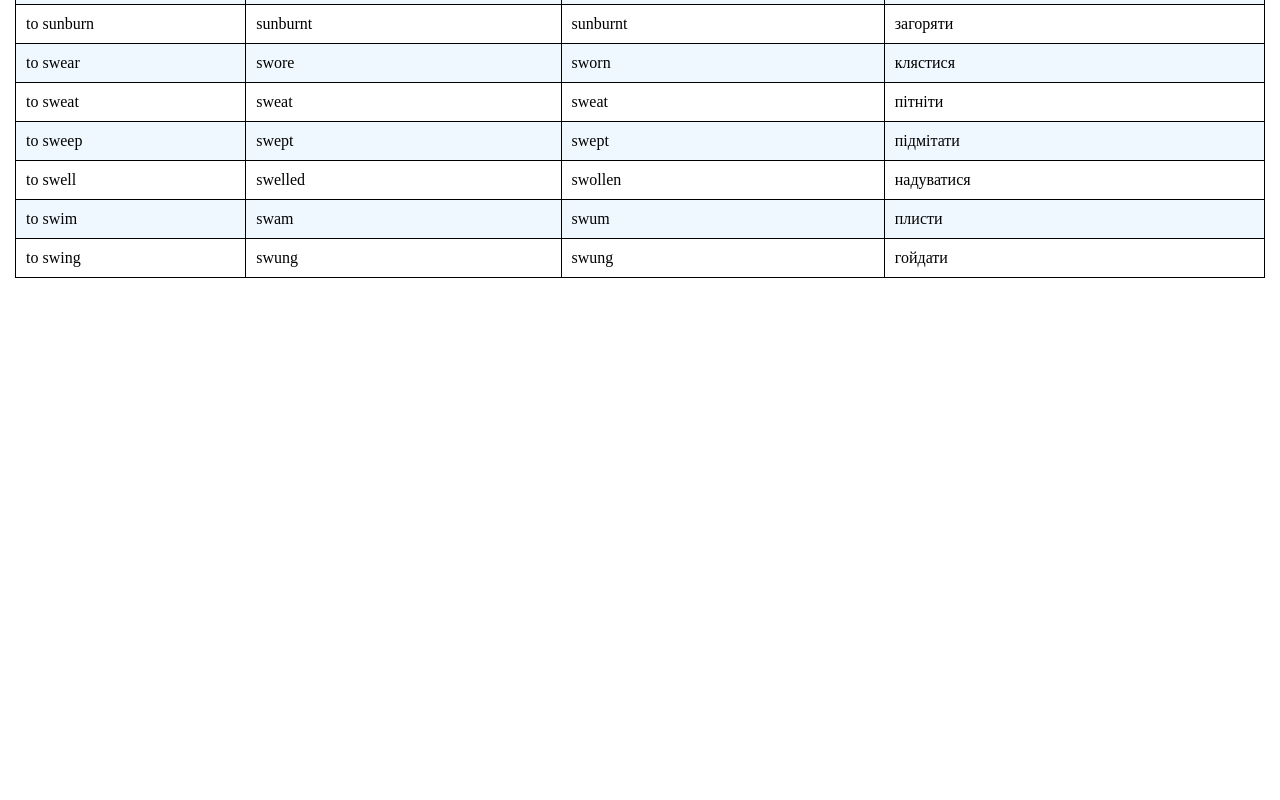
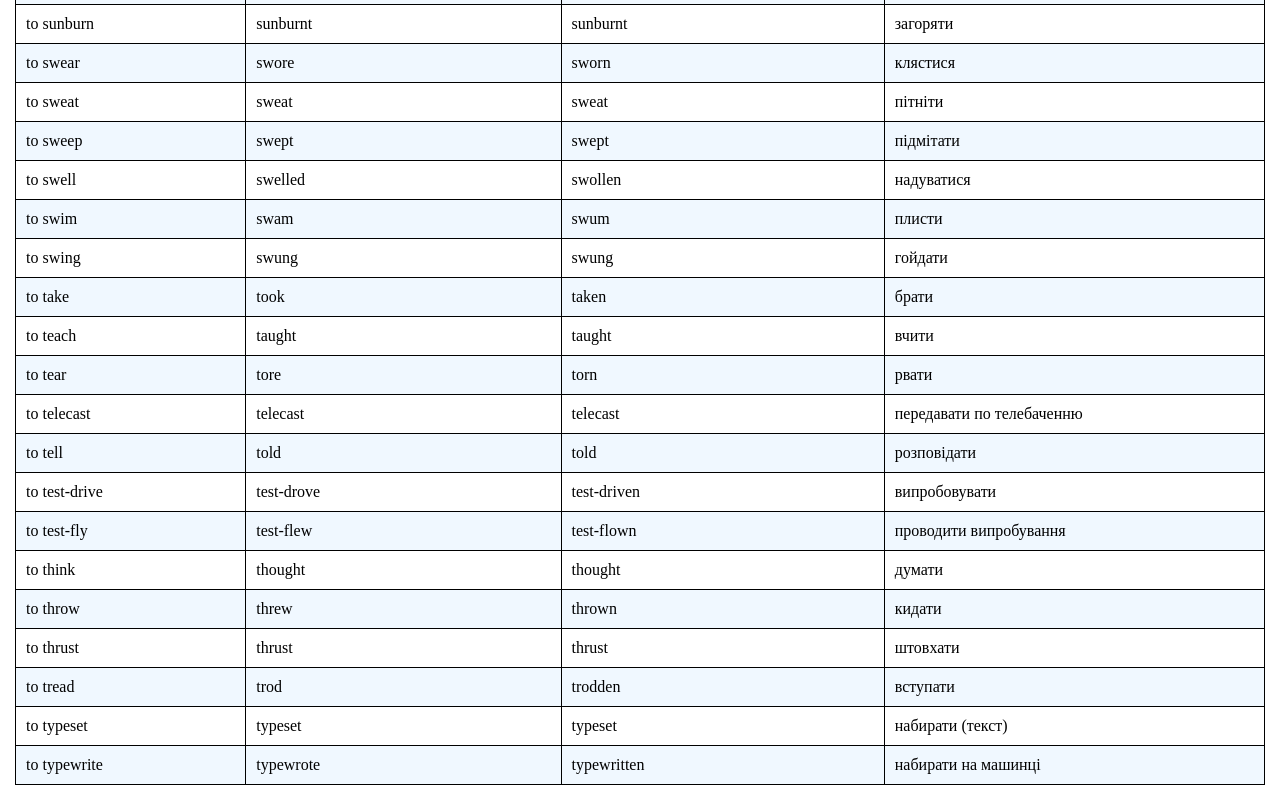
Before and after one commit to yevhenii-razhyk/irregular-verbs, a React (Create React App) app: page / in a window 1280 px wide. Shown: the part 10081-10881 px from the top of the page. Before the commit the page ends 10374 px from the top, so only its background shows below. Built offline with nearby package versions, Linux system fonts and the light colour scheme.

Commit message:
added letter 'T'

```diff
--- a/src/verbsList.ts
+++ b/src/verbsList.ts
@@ -282,4 +282,18 @@ export const verbsList: IVerb[] | any = [
     {id: 262, v1: "swim", v2: "swam", v3: "swum", translate: "плисти"},
     {id: 263, v1: "swing", v2: "swung", v3: "swung", translate: "гойдати"},
 
+    {id: 264, v1: "take", v2: "took", v3: "taken", translate: "брати"},
+    {id: 265, v1: "teach", v2: "taught", v3: "taught", translate: "вчити"},
+    {id: 266, v1: "tear", v2: "tore", v3: "torn", translate: "рвати"},
+    {id: 267, v1: "telecast", v2: "telecast", v3: "telecast", translate: "передавати по телебаченню"},
+    {id: 268, v1: "tell", v2: "told", v3: "told", translate: "розповідати"},
+    {id: 269, v1: "test-drive", v2: "test-drove", v3: "test-driven", translate: "випробовувати"},
+    {id: 270, v1: "test-fly", v2: "test-flew", v3: "test-flown", translate: "проводити випробування"},
+    {id: 271, v1: "think", v2: "thought", v3: "thought", translate: "думати"},
+    {id: 272, v1: "throw", v2: "threw", v3: "thrown", translate: "кидати"},
+    {id: 273, v1: "thrust", v2: "thrust", v3: "thrust", translate: "штовхати"},
+    {id: 274, v1: "tread", v2: "trod", v3: "trodden", translate: "вступати"},
+    {id: 275, v1: "typeset", v2: "typeset", v3: "typeset", translate: "набирати (текст)"},
+    {id: 276, v1: "typewrite", v2: "typewrote", v3: "typewritten", translate: "набирати на машинці"},
+
 ]
```
